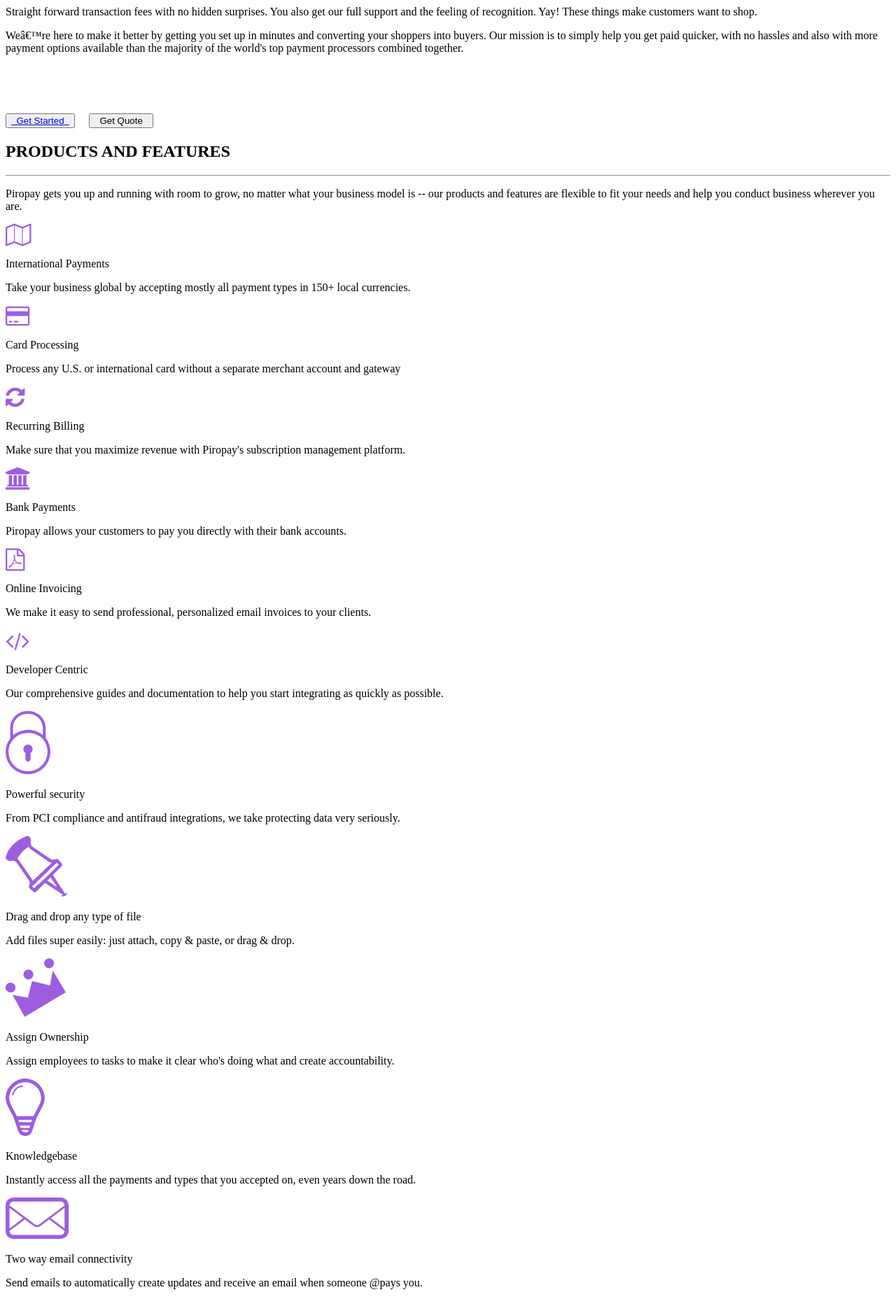
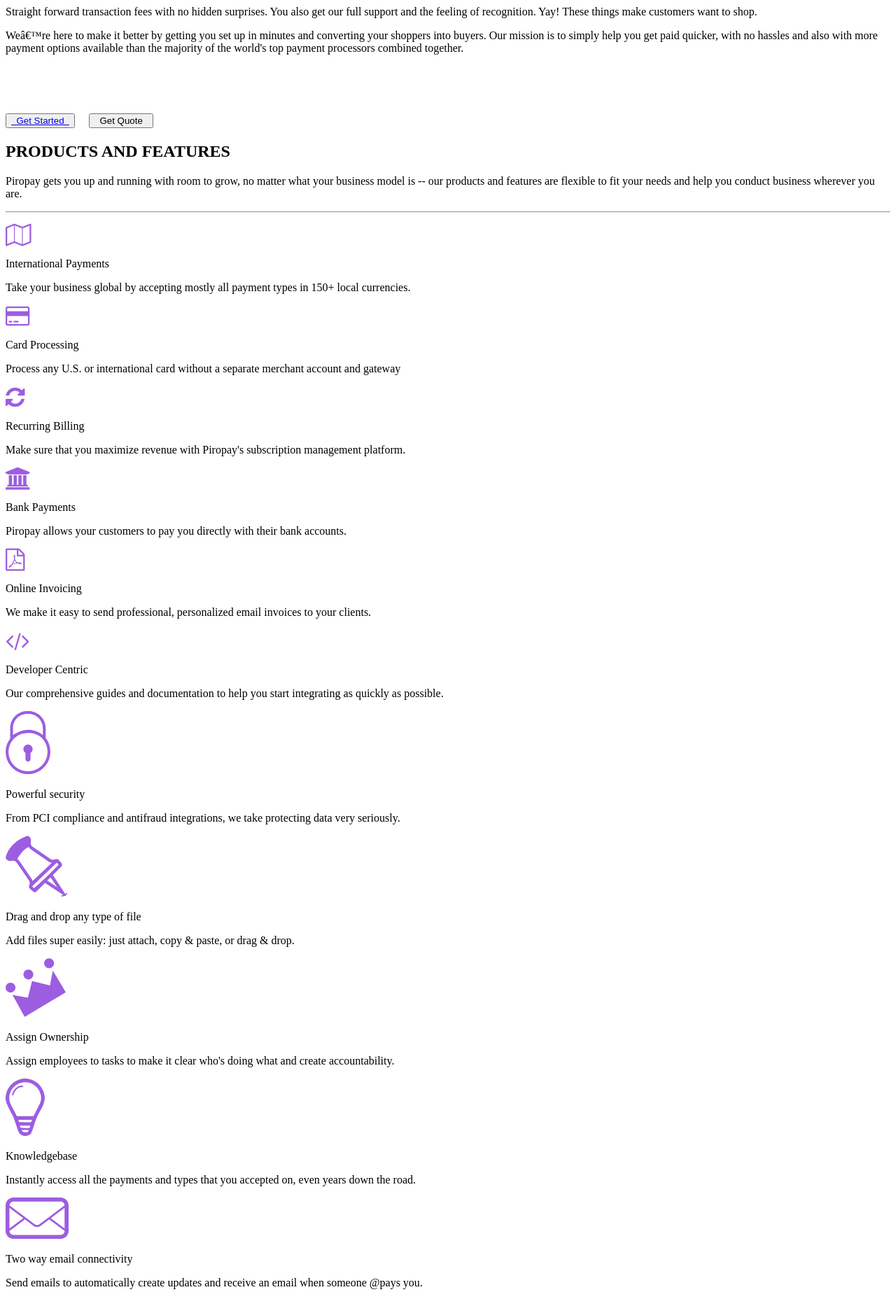
Before and after one commit to Banqee/piropay.github.io, a Jekyll site: the page built from _posts/2016-02-06-cabin.markdown, in a window 1280 px wide. Shown: the part 2154-4010 px from the top of the page at 70% size. Built offline with Jekyll 4.4.1, drawn with Linux system fonts in a browser that asks for light colours; nearby versions of some CDN libraries.

Commit message:
Update features.html

```diff
--- a/_includes/features.html
+++ b/_includes/features.html
@@ -4,9 +4,10 @@
 		<div class="iso-container">
 		<div class="heading tc">
 		<h2>PRODUCTS AND&nbsp;FEATURES</h2>
-			<hr class="star-primary">
+
 		<p class="lead tc"> Piropay gets you up and running with room to grow, no matter what your business model is -- our products and features are flexible to fit your needs and help you conduct business wherever you are.</p> </div>
-		<div class="row fboxes">
+		<hr class="star-primary">
+			<div class="row fboxes">
 
 		<div class="fbox col-xs-12 col-sm-12 col-md-4 col-lg-4 ">
 		<p class="fbox-icon tc">
```
